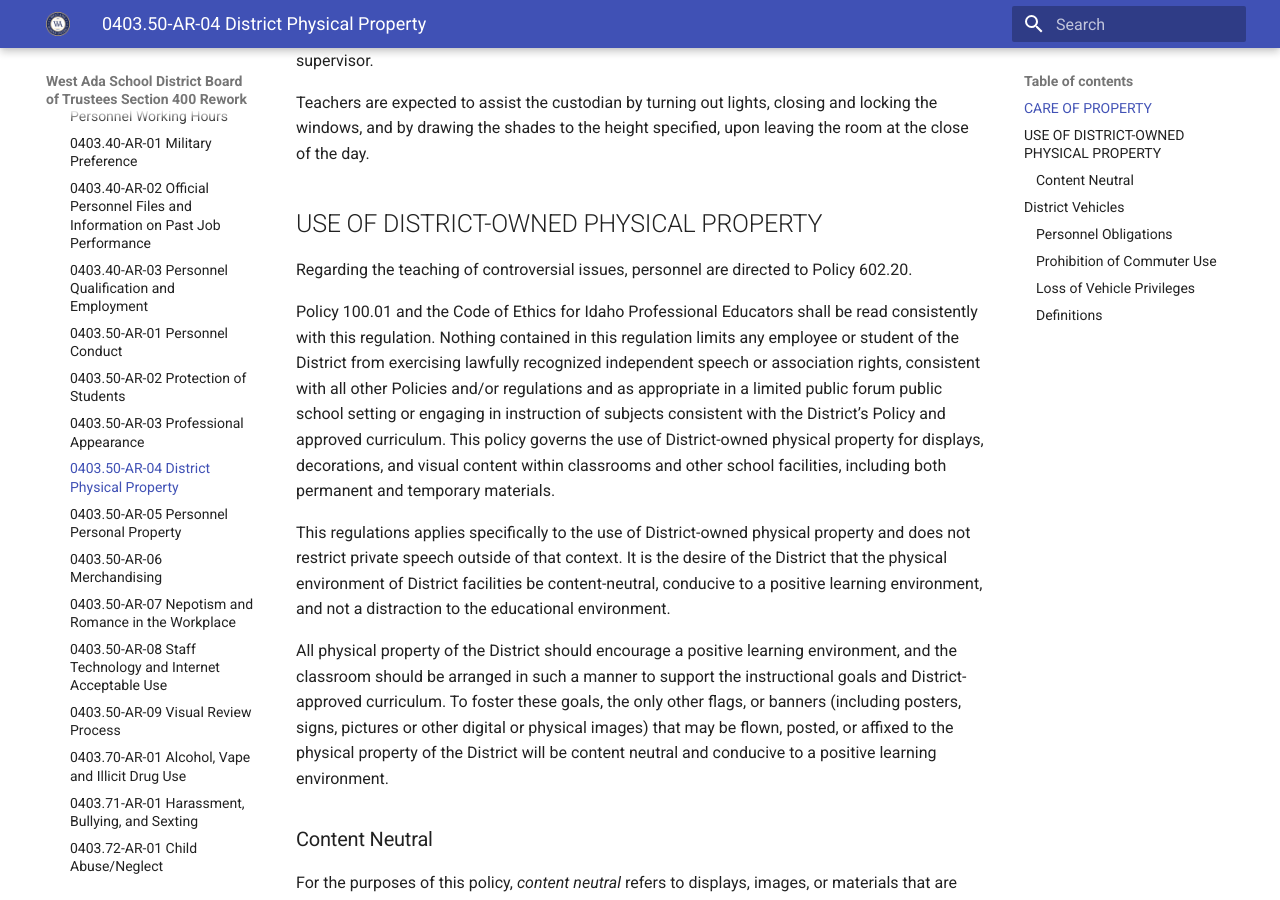
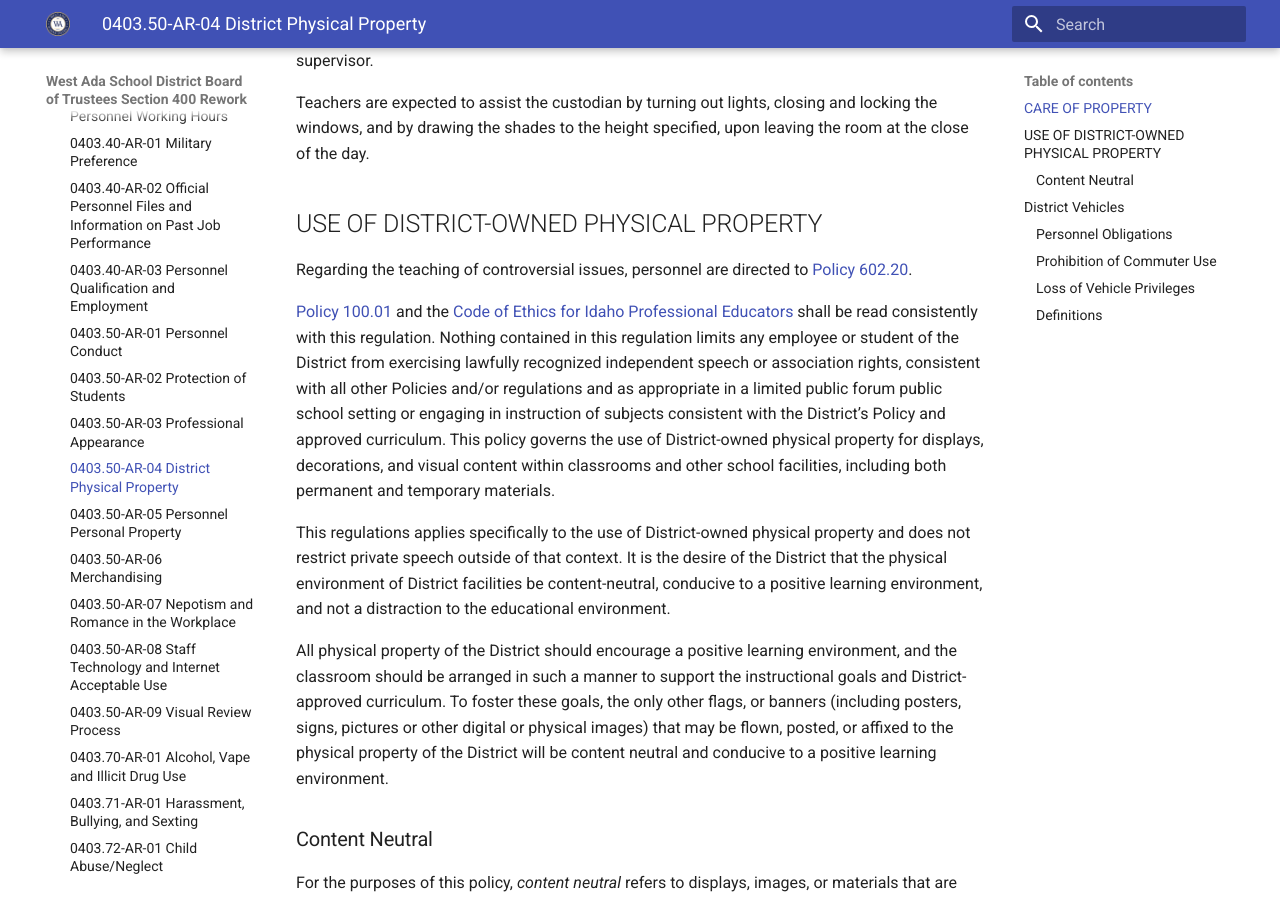
Before and after one commit to westada/section-400-hr-policy-review, an MkDocs documentation site: the page built from docs/regulations/0400-Staff/0403.50-AR-04.md, in a window 1280 px wide and 900 px high, scrolled down 317 px. Built offline with MkDocs 1.6.1 and Material for MkDocs 9.7.7, drawn with Linux system fonts in a browser that asks for light colours; part of the change alters nothing that is shown; some of the changed text lies outside the part shown.

```diff
--- a/docs/regulations/0400-Staff/0403.50-AR-04.md
+++ b/docs/regulations/0400-Staff/0403.50-AR-04.md
@@ -17,9 +17,9 @@ Teachers are expected to assist the custodian by turning out lights, closing and
 
 ## USE OF DISTRICT-OWNED PHYSICAL PROPERTY
 
-Regarding the teaching of controversial issues, personnel are directed to Policy 602.20.
+Regarding the teaching of controversial issues, personnel are directed to [Policy 602.20](0602.20.md).
 
-Policy 100.01 and the Code of Ethics for Idaho Professional Educators shall be read consistently with this regulation. Nothing contained in this regulation limits any employee or student of the District from exercising lawfully recognized independent speech or association rights, consistent with all other Policies and/or regulations and as appropriate in a limited public forum public school setting or engaging in instruction of subjects consistent with the District’s Policy and approved curriculum.  This policy governs the use of District-owned physical property for displays, decorations, and visual content within classrooms and other school facilities, including both permanent and temporary materials.
+[Policy 100.01](0100.10.md) and the [Code of Ethics for Idaho Professional Educators](https://www.sde.idaho.gov/cert-psc/shared/ethics/code-of-ethics-for-professional-educators.pdf) shall be read consistently with this regulation. Nothing contained in this regulation limits any employee or student of the District from exercising lawfully recognized independent speech or association rights, consistent with all other Policies and/or regulations and as appropriate in a limited public forum public school setting or engaging in instruction of subjects consistent with the District’s Policy and approved curriculum.  This policy governs the use of District-owned physical property for displays, decorations, and visual content within classrooms and other school facilities, including both permanent and temporary materials.
 
 This regulations applies specifically to the use of District-owned physical property and does not restrict private speech outside of that context. It is the desire of the District that the physical environment of District facilities be content-neutral, conducive to a positive learning environment, and not a distraction to the educational environment.
 
@@ -58,7 +58,7 @@ Examples of accepted displays include, but are not limited to:
 10. School or District sports tournament flags or banners, recognizing the participation of a school team;
 11. Content promoting post-secondary educational opportunities from colleges, or universities or professional sports teams;
 12. Student works/student artwork may be used as part of a temporary display, so long as such artwork is not otherwise in violation of District Policy;
-13. Information from Student Clubs in displays approved by the building principal or designee, consistent with Policy 503.20;
+13. Information from Student Clubs in displays approved by the building principal or designee, consistent with [Policy 503.20](0503.20.md);
 14. Classroom activity photos, consistent with FERPA requirements;
 15. Personal family photographs of school employees;
 16. Promotional materials from athletic and activities sponsors as approved by the Chief of Staff or designee.
```
